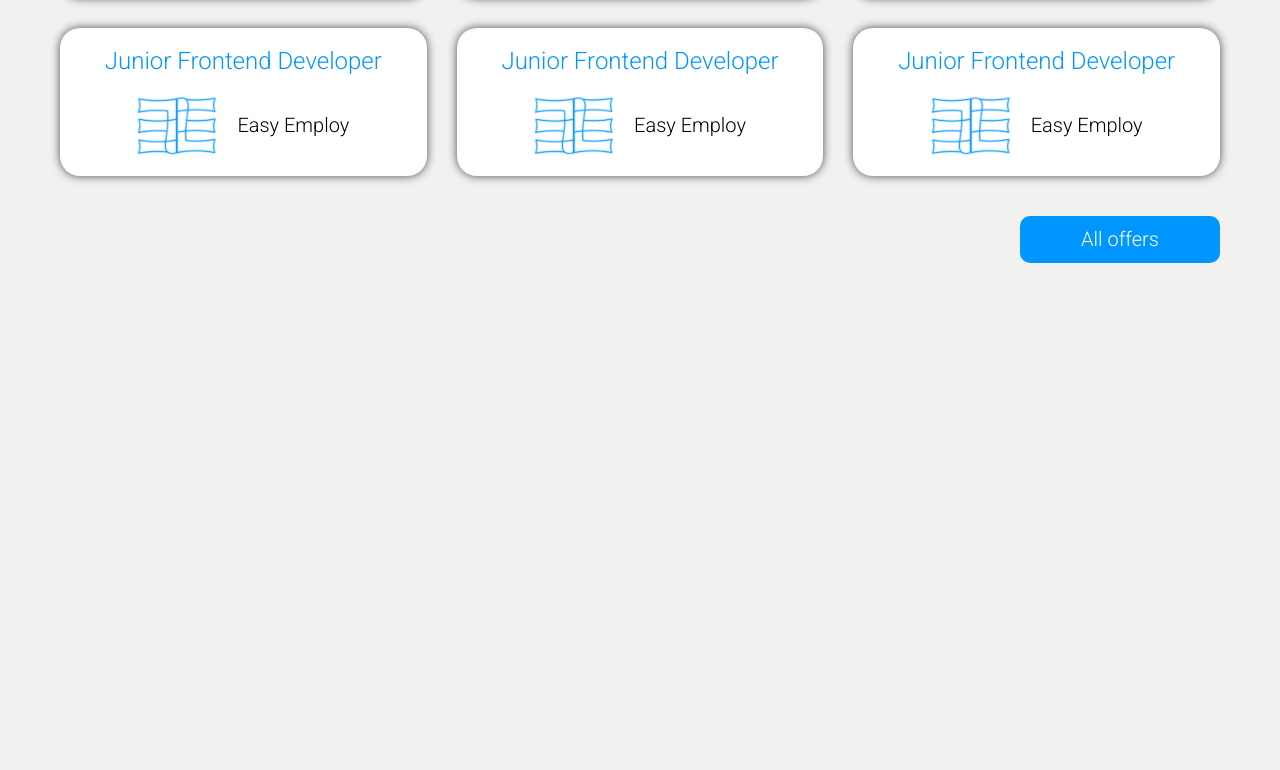
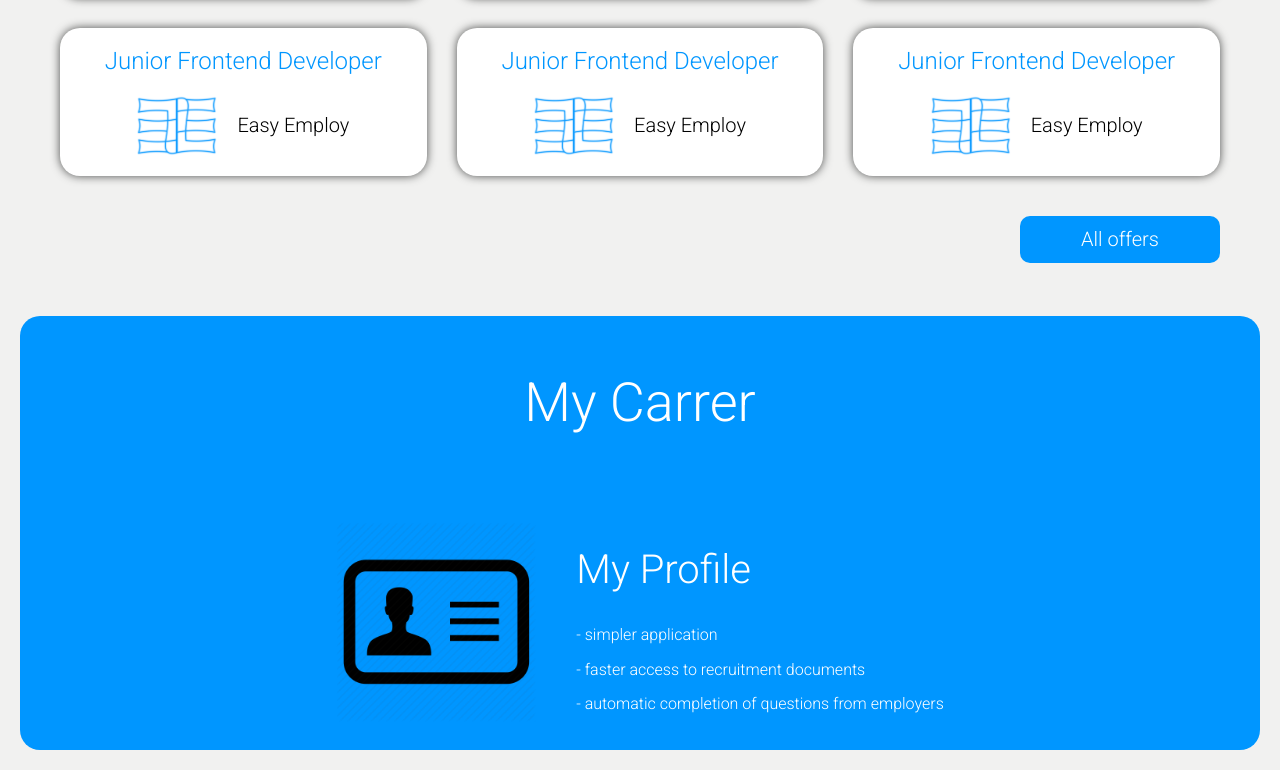
Before and after one commit to mizdebski77/Easy-Employ, a React (Create React App) app: page /Home in a window 1280 px wide. Shown: the part 822-1592 px from the top of the page. Before the commit the page ends 1085 px from the top, so only its background shows below. Built offline with nearby package versions, Linux system fonts and the light colour scheme.

Commit message:
Profile section to home added

```diff
--- /dev/null
+++ b/src/features/Home/CarrerSection/carrerSection.tsx
@@ -0,0 +1,22 @@
+import React from 'react';
+import {  ProfileImg, ProfileSpan, ProfileTitle, ProfileWrapper, TextWrapper, Title, Wrapper } from './styledCarrerSection';
+import profile from '../../../common/Images/profile.png';
+
+export const CarrerSection = () => {
+    return (
+        <Wrapper>
+            <Title> My Carrer</Title>
+            <ProfileWrapper>
+                <ProfileImg src={profile} />
+
+                <TextWrapper>
+                    <ProfileTitle>My Profile</ProfileTitle>
+                    <ProfileSpan>- simpler application</ProfileSpan>
+                    <ProfileSpan>- faster access to recruitment documents</ProfileSpan>
+                    <ProfileSpan>- automatic completion of questions from employers </ProfileSpan>
+                </TextWrapper>
+
+            </ProfileWrapper>
+        </Wrapper>
+    );
+};
--- /dev/null
+++ b/src/features/Home/CarrerSection/styledCarrerSection.ts
@@ -0,0 +1,48 @@
+import { styled } from "styled-components";
+
+export const Wrapper = styled.section`
+    background: ${({ theme }) => theme.color.fontMain};
+    padding: 20px;
+    margin-top: 120px;
+    border-radius: 20px;
+`;
+
+export const Title = styled.h1`
+    text-align: center;
+    font-size: 54px;
+    color: white;
+    font-weight: normal;
+    margin-bottom: 80px;
+`;
+
+export const ProfileWrapper = styled.div`
+    display: flex;
+    justify-content: center;
+    gap: 40px;
+    align-items: center;
+`;
+
+export const TextWrapper = styled.div`
+
+`;
+
+export const ProfileTitle = styled.h2`
+    font-size: 40px;
+    color: white;
+    font-weight: normal;
+`;
+
+export const ProfileSpan = styled.p`
+    color: white;
+
+`;
+
+export const ProfileImg = styled.img`
+    width: 200px;
+    height: 200px;
+    display: block;
+`;
+
+export const CarrerTile = styled.div`
+
+`;
--- a/src/features/Home/home.tsx
+++ b/src/features/Home/home.tsx
@@ -1,6 +1,7 @@
 import React from 'react';
 import { CaptionNumber, Captions, Wrapper, Title } from './styledHome';
 import { OfferSection } from './OfferSection/offerSection';
+import { CarrerSection } from './CarrerSection/carrerSection';
 
 export const Home = () => {
     return (
@@ -8,6 +9,7 @@ export const Home = () => {
             <Title>Easy Employ - Your Way to Find a Job</Title>
             <Captions>Find your dream job in IT among <CaptionNumber>20 000</CaptionNumber> offers</Captions>
             <OfferSection />
+            <CarrerSection />
         </Wrapper>
     );
 };
```
Also changed, not shown: src/common/Images/profile.png (added).
